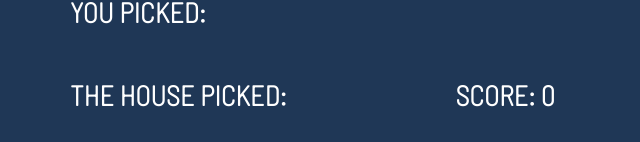
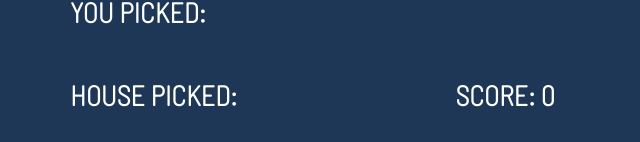
Before and after one commit to nebojsa311/rockpapergame, a React (Create React App) app: page / in a window 1280 px wide. Shown: the part 525-667 px from the top of the page, without its empty margins (314-954 px from the left). Built offline with nearby package versions, Linux system fonts and the light colour scheme.

Commit message:
css tweak

```diff
--- a/src/Info.jsx
+++ b/src/Info.jsx
@@ -5,7 +5,7 @@ function Info(props) {
     return(
         <div id="infoWrapper">
             <p id="choiceOne">YOU PICKED: {props.choice}</p>
-            <p id="choiceTwo">THE HOUSE PICKED: {props.cpuChoice}</p>
+            <p id="choiceTwo">HOUSE PICKED: {props.cpuChoice}</p>
             <button onClick={props.reset}>Reset score</button>
             <p id="result">{props.result}</p>
             <p id="score">SCORE: {props.score}</p>
--- a/src/info.css
+++ b/src/info.css
@@ -40,6 +40,7 @@ button {
 
 button:hover {
   opacity: 0.7;
+  background-color: white;
 }
 
 #result {
```
